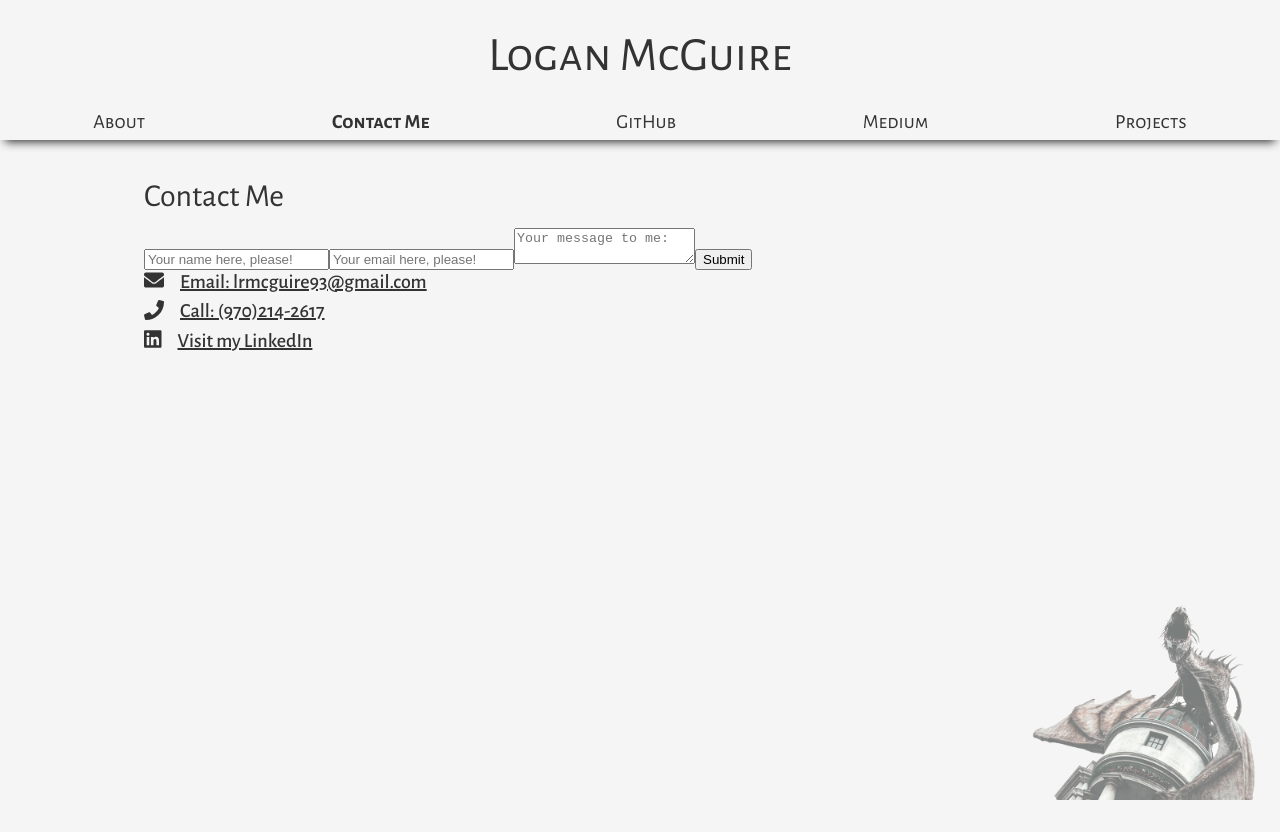
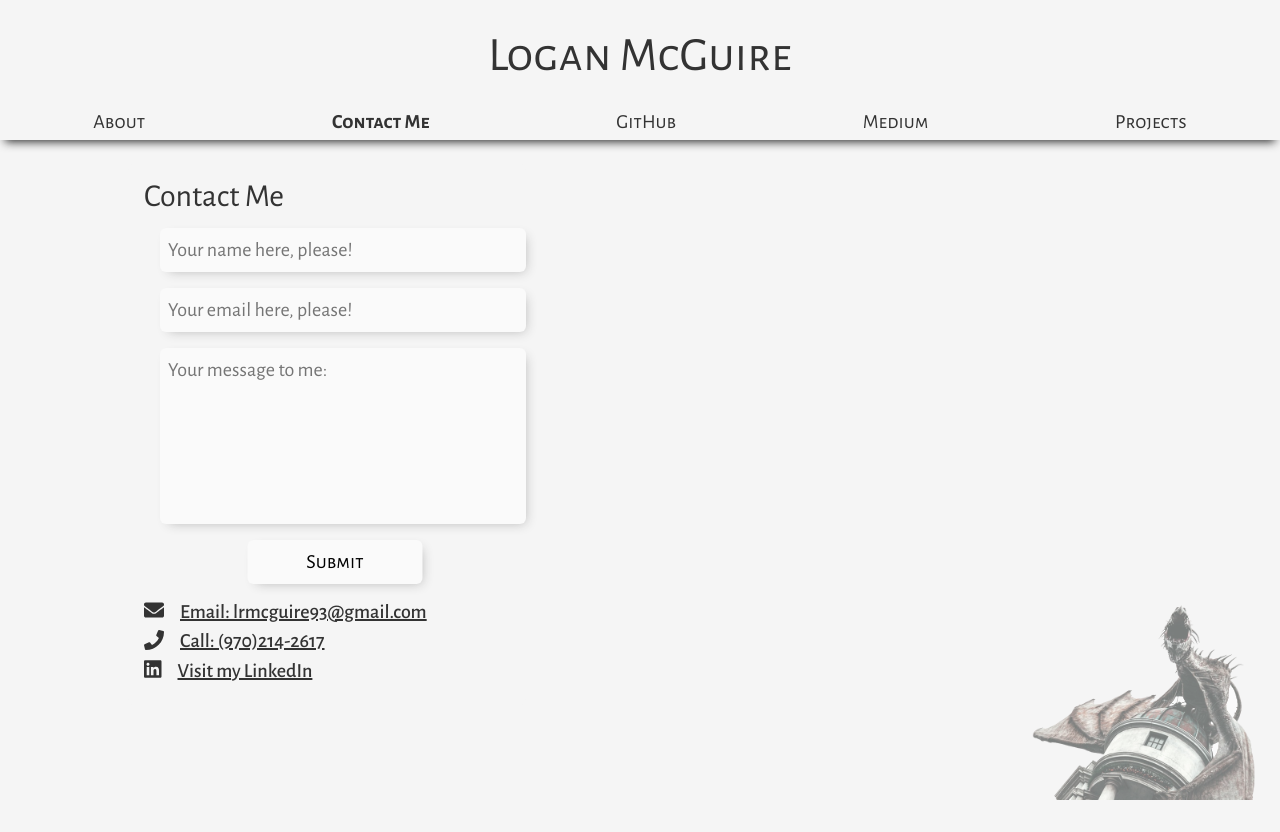
Before and after one commit to Zietieflr/portfolio-website, a React (Create React App) app: page /contact in a window 1280 px wide. Built offline with nearby package versions, Linux system fonts and the light colour scheme.

Commit message:
Style form. Edit ContactForm for readability.

```diff
--- a/src/App.css
+++ b/src/App.css
@@ -56,22 +56,6 @@ h6 {
   margin-bottom: .5rem;
 }
 
-.hidden {
-  display: none;
-}
-
-#decor-dragon {
-  z-index: -1;
-  position: fixed;
-  right: 0;
-  bottom: 0;
-  width: 20%;
-  min-width: 150px;
-  height: auto;
-  opacity: .5;
-  filter: brightness(1.5);
-}
-
 .primary-nav {
   z-index: 1;
   position: -webkit-sticky;
@@ -115,6 +99,8 @@ section {
   padding: 1rem;
   border-radius: 6px;
   height: fit-content;
+  width: max-content;
+  max-width: 80%;
 }
 
 p {
@@ -126,6 +112,46 @@ iframe {
   margin-bottom: 1rem;
   border-radius: 6px;
   box-shadow: 4px 4px 12px -5px hsl(0, 0%, 70%);
+}
+
+form {
+  width: 50%;
+  min-width: 350px;
+  margin-left: 1rem;
+}
+
+input, textarea {
+  border: none;
+  display: block;
+  width: 100%;
+  background-color: hsl(0, 0%, 98%);
+  margin-bottom: 1rem;
+  padding: .5rem;
+  font-family: 'Alegreya Sans', sans-serif;
+  font-size: 1.25rem;
+  line-height: 1.75rem;
+  border-radius: 6px;
+  box-shadow: 4px 4px 12px -5px hsl(0, 0%, 70%);
+}
+
+textarea {
+  height: 10rem;
+  resize: none;
+}
+
+input[type="submit"] {
+  width: 50%;
+  margin-left: 50%;
+  transform: translateX(-50%);
+  font-family: 'Alegreya Sans SC', sans-serif;
+}
+
+input[type="submit"]:hover {
+  background-color: hsl(120, 50%, 90%);
+}
+
+input[type="submit"]:active {
+  box-shadow: -4px -4px 12px -5px hsl(0, 0%, 70%);
 }
 
 section.medium-widget {
@@ -196,9 +222,25 @@ div.contrib-legend {
 }
 
 .carousel-image {
-  /* Override Library (slick) inline styling */
+  /* Override Library (React Slick) inline styling */
   width: 95% !important;
   margin-left: 2.5%;
   border-radius: 6px;
   box-shadow: 0px 0px 10px -6px hsl(0, 0%, 20%);
 }
+
+#decor-dragon {
+  z-index: -1;
+  position: fixed;
+  right: 0;
+  bottom: 0;
+  width: 20%;
+  min-width: 150px;
+  height: auto;
+  opacity: .5;
+  filter: brightness(1.5);
+}
+
+.hidden {
+  display: none;
+}
--- a/src/components/ContactForm.js
+++ b/src/components/ContactForm.js
@@ -17,14 +17,33 @@ export default function ContactForm() {
     setSenderMessage(event.target.value);
   }
 
+  function handleSubmit(event) {
+    event.preventDefault();
+  }
+
   return (
-    <form id="contact-form" method="POST">
+    <form onSubmit={handleSubmit} id="contact-form" method="POST">
       <label htmlFor="sender-name" className="hidden">Your Name:</label>
-      <input id="sender-name" onChange={enterName} value={senderName} placeholder="Your name here, please!" />
+        <input
+          id="sender-name"
+          onChange={enterName}
+          value={senderName}
+          placeholder="Your name here, please!"
+        />
       <label htmlFor="sender-email" className="hidden">Your Name:</label>
-      <input id="sender-email" onChange={enterEmail} value={senderEmail} placeholder="Your email here, please!" />
+        <input
+          id="sender-email"
+          onChange={enterEmail}
+          value={senderEmail}
+          placeholder="Your email here, please!"
+        />
       <label htmlFor="sender-message" className="hidden">Your Name:</label>
-      <textarea id="sender-message" onChange={enterMessage} value={senderMessage} placeholder="Your message to me:" />
+        <textarea
+          id="sender-message"
+          onChange={enterMessage}
+          value={senderMessage}
+          placeholder="Your message to me:"
+        />
       <input type="submit" />
     </form>
   )
```
